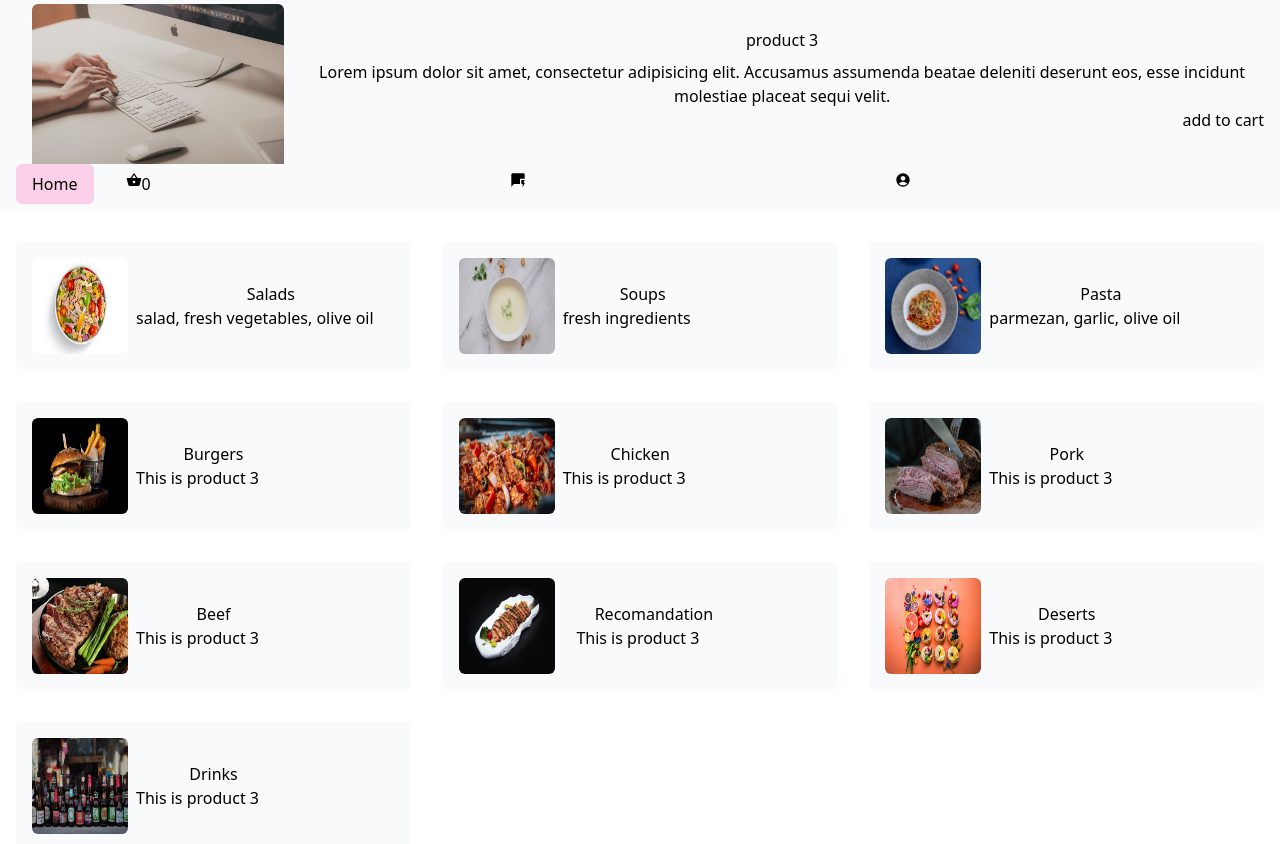
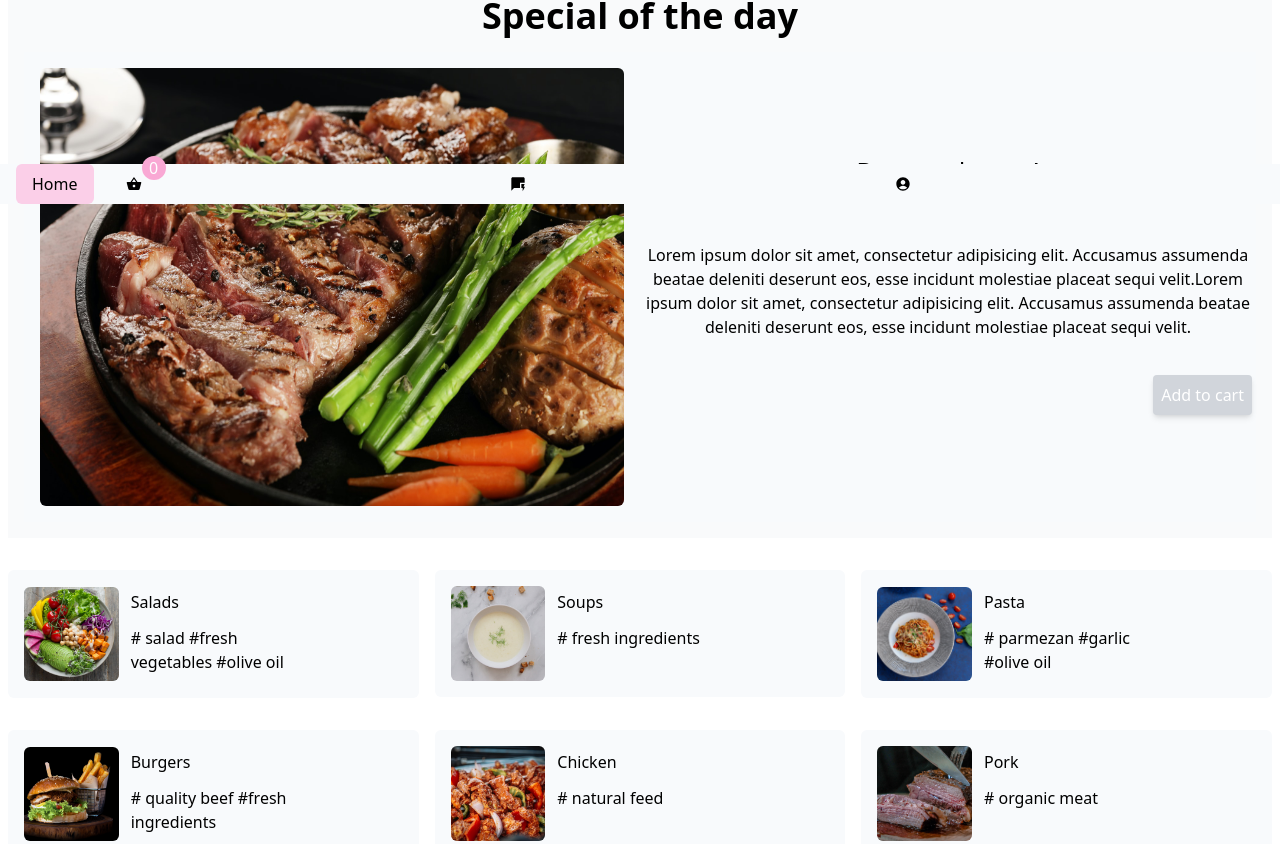
Before and after one commit to dornescum/tailwind-CateringMenu, a Next.js app: page / in a window 1280 px wide. Shown: the part 596-1440 px from the top of the page. Built offline with nearby package versions, Linux system fonts and the light colour scheme; a web font is replaced by a local one.

Commit message:
first page

```diff
--- a/components/FoodTemplate/Categories.js
+++ b/components/FoodTemplate/Categories.js
@@ -7,24 +7,18 @@ const Categories = ({title, description, img, link}) => {
 
 	return (
 		<div className="flex p-4 bg-slate-50 hover:bg-slate-100 cursor-pointer
-			 transition duration-300 rounded-md my-4 mx-4 hover:shadow-md">
+			 transition duration-300 rounded-md my-4 mx-2 hover:shadow-md">
 			<Link href={"/" + link}>
-				<a className='flex'>
-					<Image src={img} alt="food" className="h-6 w-6 rounded-md" width="96" height="96"/>
-					<div className=''>
-
-
-						{/*<div className=''>*/}
-						{/*	<p  className={`pl-12 hover:italic */}
-						{/*	${title === 'Beef' ? "capitalize underline italic":""}`}>*/}
-						{/*	{title}</p>*/}
-						{/*</div>*/}
-
+				<a className='flex w-full'>
+					<div className='basis-1/4 flex justify-center items-center'>
+						<Image src={img} alt="food" className="h-24 w-24 rounded-md object-cover" width="96" height="96"/>
 					</div>
-					<ul className="flex flex-col items-center justify-center">
-						<li className="px-2 ml-8">{title}</li>
-						<li className="px-2">{description}</li>
-					</ul>
+					<div className='basis-1/2'>
+						<ul className="flex flex-col p-1 w-full">
+							<li className={`px-2 pb-2 ${title === 'Beef' ? "capitalize underline italic text-pink-300":""}`}>{title}</li>
+							<li className="px-2 py-1 hover:text-pink-300"># {description.split(', ').join(' #')}</li>
+						</ul>
+					</div>
 				</a>
 			</Link>
 		</div>
--- a/components/FoodTemplate/FoodTemplate.js
+++ b/components/FoodTemplate/FoodTemplate.js
@@ -1,4 +1,4 @@
-import React, {useEffect} from 'react';
+import React, {useContext, useEffect} from 'react';
 import WifiLogo from "../../assets-next/icons/WifiLogo";
 import Signal from "../../assets-next/icons/Signal";
 import Battery from "../../assets-next/icons/Battery";
@@ -6,25 +6,63 @@ import SearchBox from "./SearchBox";
 import SwitchBtn from "../SwitchBtn/SwitchBtn";
 import Categories from "./Categories";
 import Image from "next/image";
+import Button from "../UI/Button";
+import {ValueContext} from "../../context/ValueContext";
 
 
 const products = [
-	{id: 1, img: `/assets/pasta2.jpg`, description: "Lorem ipsum dolor sit amet, consectetur adipisicing elit.\n" +
+	{
+		id: 1, img: `/assets/burger.jpg`, description: "Lorem ipsum dolor sit amet, consectetur adipisicing elit.\n" +
+			"\t\tAccusamus assumenda beatae deleniti deserunt eos, esse incidunt molestiae placeat sequi velit.Lorem ipsum dolor sit amet, consectetur adipisicing elit.\n" +
 			"\t\tAccusamus assumenda beatae deleniti deserunt eos, esse incidunt molestiae placeat sequi velit.",
-		title: 'product 1'},
-	{id: 2, img: `/assets/p2.jpg`,  description: "Lorem ipsum dolor sit amet, consectetur adipisicing elit.\n" +
-			"\t\tAccusamus assumenda beatae deleniti deserunt eos, esse incidunt molestiae placeat sequi velit.", title: 'product 2'},
-	{id: 3, img: `/assets/p3.jpg`,  description: "Lorem ipsum dolor sit amet, consectetur adipisicing elit.\n" +
-			"\t\tAccusamus assumenda beatae deleniti deserunt eos, esse incidunt molestiae placeat sequi velit.", title: 'product 3'},
-	{id: 4, img: `/assets/p1.jpg`,  description: "Lorem ipsum dolor sit amet, consectetur adipisicing elit.\n" +
-			"\t\tAccusamus assumenda beatae deleniti deserunt eos, esse incidunt molestiae placeat sequi velit.", title: 'product 4'},
-	{id: 5, img: `/assets/next-test.jpg`,  description: "Lorem ipsum dolor sit amet, consectetur adipisicing elit.\n" +
-			"\t\tAccusamus assumenda beatae deleniti deserunt eos, esse incidunt molestiae placeat sequi velit.", title: 'product 5'},
-	{id: 6, img: `/assets/Hero.jpg`,  description: "Lorem ipsum dolor sit amet, consectetur adipisicing elit.\n" +
-			"\t\tAccusamus assumenda beatae deleniti deserunt eos, esse incidunt molestiae placeat sequi velit.", title: 'product 6'},
+		title: 'Burger'
+	},
+	{
+		id: 2,
+		img: `/assets/pastaAmatriciana.jpg`,
+		description: "Lorem ipsum dolor sit amet, consectetur adipisicing elit.\n" +
+			"\t\tAccusamus assumenda beatae deleniti deserunt eos, esse incidunt molestiae placeat sequi velit.Lorem ipsum dolor sit amet, consectetur adipisicing elit.\n" +
+			"\t\tAccusamus assumenda beatae deleniti deserunt eos, esse incidunt molestiae placeat sequi velit.",
+		title: 'Pasta'
+	},
+	{
+		id: 3,
+		img: `/assets/Beef.jpg`,
+		description: "Lorem ipsum dolor sit amet, consectetur adipisicing elit.\n" +
+			"\t\tAccusamus assumenda beatae deleniti deserunt eos, esse incidunt molestiae placeat sequi velit.Lorem ipsum dolor sit amet, consectetur adipisicing elit.\n" +
+			"\t\tAccusamus assumenda beatae deleniti deserunt eos, esse incidunt molestiae placeat sequi velit.",
+		title: 'Best steak ever !'
+	},
+	{
+		id: 4,
+		img: `/assets/soup.jpg`,
+		description: "Lorem ipsum dolor sit amet, consectetur adipisicing elit.\n" +
+			"\t\tAccusamus assumenda beatae deleniti deserunt eos, esse incidunt molestiae placeat sequi velit.Lorem ipsum dolor sit amet, consectetur adipisicing elit.\n" +
+			"\t\tAccusamus assumenda beatae deleniti deserunt eos, esse incidunt molestiae placeat sequi velit.",
+		title: 'Garlic soup'
+	},
+	{
+		id: 5,
+		img: `/assets/salata.jpg`,
+		description: "Lorem ipsum dolor sit amet, consectetur adipisicing elit.\n" +
+			"\t\tAccusamus assumenda beatae deleniti deserunt eos, esse incidunt molestiae placeat sequi velit.Lorem ipsum dolor sit amet, consectetur adipisicing elit.\n" +
+			"\t\tAccusamus assumenda beatae deleniti deserunt eos, esse incidunt molestiae placeat sequi velit.",
+		title: 'Vegetables salad'
+	},
+	{
+		id: 6,
+		img: `/assets/pork.jpg`,
+		description: "Lorem ipsum dolor sit amet, consectetur adipisicing elit.\n" +
+			"\t\tAccusamus assumenda beatae deleniti deserunt eos, esse incidunt molestiae placeat sequi velit.Lorem ipsum dolor sit amet, consectetur adipisicing elit.\n" +
+			"\t\tAccusamus assumenda beatae deleniti deserunt eos, esse incidunt molestiae placeat sequi velit.",
+		title: 'Porc ? Yes please'
+	},
 ];
 
 const FoodTemplate = () => {
+	const {initialValue, setInitialValue, handleCart} = useContext(ValueContext);
+
+
 	const time = new Date();
 	const hour = time.getHours();
 	const minutes = time.getMinutes();
@@ -34,24 +72,31 @@ const FoodTemplate = () => {
 	const {title, description, img} = products[random];
 
 	return (
-		<div className="bg-gray-50">
-			<SearchBox/>
-			<div className="text-center mx-auto px-4 py-4 my-4">
-				<h4>Special of the day</h4>
+		<div className="bg-gray-50 mx-2">
+			<div className="bg-white py-4">
+				<SearchBox/>
+			</div>
+
+			<div className="text-center mx-auto my-2 px-4 py-4 my-4 rounded-md">
+				<h4 className="font-bold mb-4 text-2xl md:text-4xl">Special of the day</h4>
 				<div className="flex flex-col md:flex-row bg-slate-50 mx-auto">
-					<div className='p-4'>
-						<Image src={img} alt="food" className="rounded-md w-24 h-24" width='300' height='200'/>
+					<div className="p-4 basis-1/2 flex justify-center items-center ">
+						<Image src={img} alt="food" className="rounded-md w-24 h-24" width="600" height="450"/>
 					</div>
-					<ul className='flex flex-col text-center mx-auto py-10'>
-						<li className='pb-2'>{title}</li>
-						<li className=''>{description}</li>
-						<li>
-							{/*todo pus icon button*/}
-							<div className='flex justify-end'>
-								add to cart
-							</div>
-						</li>
-					</ul>
+					<div className='basis-1/2 flex justify-center items-center'>
+						<ul className="flex flex-col text-center mx-auto py-10">
+							<li className={`pb-2 text-2xl mb-2 lg:pb-12 ${title === "Pasta" ? "text-pink-300" : ""}`}>{title}</li>
+							<li className="">{description}</li>
+							<li className="mt-8 md:4">
+								{/*todo pus icon button*/}
+								<div className="flex justify-end">
+									<Button onClick={handleCart}>Add to cart</Button>
+								</div>
+							</li>
+						</ul>
+					</div>
+
+
 				</div>
 			</div>
 		</div>
--- a/components/UI/Button.js
+++ b/components/UI/Button.js
@@ -3,7 +3,8 @@ import React from 'react';
 const Button = (props) => {
 	return (
 		<div>
-			<button   className={`rounded bg-gray-300 text-white text-md
+			<button   className={`rounded bg-gray-300 text-white text-md hover:bg-gray-500 hover:shadow-2xl
+			transition ease-out shadow-md
 			 p-${props.padding ? props.padding : 2 }
 			 m-${props.padding ? props.padding : 1 }
 			 `}
--- a/components/UI/TheFooter.js
+++ b/components/UI/TheFooter.js
@@ -12,7 +12,7 @@ const TheFooter = () => {
 
 	return (
 		// todo reparat position footer
-		<div className='flex items-center sticky bottom-0 left-0 bg-slate-50 absolute'>
+		<div className='flex items-center sticky bottom-0 left-0 bg-slate-50 absolute z-10'>
 			<Link href="/">
 				<a>
 					<button className='bg-pink-200 mx-4 px-4 py-2 rounded-md'>
@@ -21,11 +21,11 @@ const TheFooter = () => {
 				</a>
 			</Link>
 
-			<ul className='flex flex-1 pl-4'>
+			<ul className='flex flex-1 pl-4 relative' >
 				<li className='basis-1/3 cursor-pointer'>
 					<div className='flex'>
 						<MdShoppingBasket />
-						<span>{initialValue}</span>
+						<span className='bg-pink-300 text-white rounded-full absolute bottom-3 left-8 h-6 w-6 flex justify-center items-center'>{initialValue}</span>
 					</div>
 
 				</li>
--- a/data/products.json
+++ b/data/products.json
@@ -27,7 +27,7 @@
     {
       "id": "p4",
       "title": "Burgers",
-      "description": "This is product 3",
+      "description": "quality beef, fresh ingredients",
       "subtitle": "testing subtitle",
       "img": "/assets/burger.jpg",
       "link": "burgers"
@@ -35,7 +35,7 @@
     {
       "id": "p5",
       "title": "Chicken",
-      "description": "This is product 3",
+      "description": "natural feed",
       "subtitle": "testing subtitle",
       "img": "/assets/chicken.jpg",
       "link": "chicken"
@@ -43,7 +43,7 @@
     {
       "id": "p6",
       "title": "Pork",
-      "description": "This is product 3",
+      "description": "organic meat",
       "subtitle": "testing subtitle",
       "img": "/assets/pork.jpg",
       "link": "pork"
@@ -51,15 +51,15 @@
     {
       "id": "p7",
       "title": "Beef",
-      "description": "This is product 3",
+      "description": "gras feed ",
       "subtitle": "testing subtitle",
       "img": "/assets/beef.jpg",
       "link": "beef"
     },
     {
       "id": "p8",
-      "title": "Recomandation",
-      "description": "This is product 3",
+      "title": "Recommendation",
+      "description": "fresh, delicious",
       "subtitle": "testing subtitle",
       "img": "/assets/recommendation.jpg",
       "link": "recommendations"
@@ -67,7 +67,7 @@
     {
       "id": "p9",
       "title": "Deserts",
-      "description": "This is product 3",
+      "description": "sugar, cream, butter",
       "subtitle": "testing subtitle",
       "img": "/assets/dessert.jpg",
       "link": "desert"
@@ -75,7 +75,7 @@
     {
       "id": "p10",
       "title": "Drinks",
-      "description": "This is product 3",
+      "description": "premium drinks",
       "subtitle": "testing subtitle",
       "img": "/assets/drinks.jpg",
       "link": "drinks"
--- a/pages/_app.js
+++ b/pages/_app.js
@@ -14,8 +14,11 @@ import {ValueContext} from "../context/ValueContext";
 function MyApp({Component, pageProps}) {
 
 	const [initialValue, setInitialValue]=useState(0);
+	const handleCart = () => {
+		setInitialValue(initialValue + 1);
+	};
 
-	return <ValueContext.Provider value={{initialValue, setInitialValue}}>
+	return <ValueContext.Provider value={{initialValue, setInitialValue, handleCart}}>
 		<Layout>
 			{/*<TheNavbar/>*/}
 			<NewNavbar />
--- a/pages/beef/[id].js
+++ b/pages/beef/[id].js
@@ -8,10 +8,10 @@ import ExpensiveLabel from "../../components/UI/ExpensiveLabel";
 
 
 const BurgersId = ({beefId}) => {
-	const {initialValue, setInitialValue} = useContext(ValueContext);
-	const handleCart = () => {
-		setInitialValue(initialValue + 1);
-	};
+	const {initialValue, setInitialValue, handleCart} = useContext(ValueContext);
+	// const handleCart = () => {
+	// 	setInitialValue(initialValue + 1);
+	// };
 
 	const [data, setData] = useState([]);
 
```
Also changed, not shown: components/UI/NewNavbar.js (+15 -14 lines), public/assets/salata.jpg.
